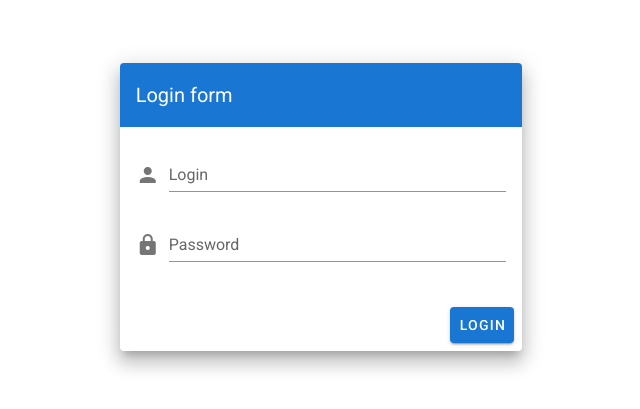
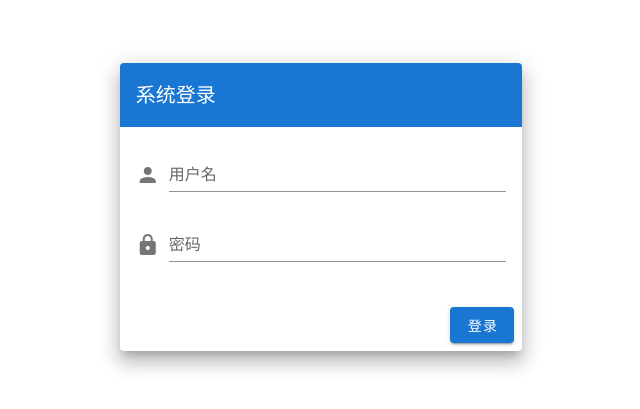
Before and after one commit to SNNU-CS/ExpenseClaimAutomationSystem, a Vue app in the folder miaomiao/: page /login#/main in a window 1280 px wide. Shown: the part 193-602 px from the top of the page, without its empty margins (319-959 px from the left). Built offline with nearby package versions, Linux system fonts and the light colour scheme.

Commit message:
feat: 🎸 login frotend

```diff
--- a/miaomiao/src/utils/request.js
+++ b/miaomiao/src/utils/request.js
@@ -1,6 +1,6 @@
 import axios from 'axios'
 import router from '../router'
-
+import { Message } from 'element-ui'
 const api = axios.create({
     baseURL: '/api',
     timeout: 3000,
@@ -10,11 +10,9 @@ const api = axios.create({
 
 // request
 api.interceptors.request.use((config) => {
-    console.log(config.headers)
-    // if (config.method === 'get') {
-    //     config.headers.token = localStorage.token;
-    //     // config.headers['X-Token'] = getToken()
-    // }
+    if (localStorage.Token != undefined) {
+        config.headers['Authorization'] = 'Bearer' + ' ' + localStorage.Token
+    }
     return config;
 }, (error) => {
     return Promise.reject(error);
@@ -22,20 +20,33 @@ api.interceptors.request.use((config) => {
 
 //返回状态判断
 api.interceptors.response.use(res => {
-    console.log('123');
-    // if (!res.data.status && res.data.status !== 0) {
-    //     return Promise.reject(res);
-    // }
-    return res;
+    if (res.data.status === 1000) {
+        Message({
+            message: '发生未知错误,请稍后再试!',
+            type: 'error'
+        })
+    }
+    return res.data;
 }, error => {
-    localStorage.username = '';
-    localStorage.token = "";
-    // router.replace({
-    //     path: 'login',
-    //     query: { redirect: router.currentRoute.fullPath }
-    // });
-    // message
-    console.log(error.response);
-    return Promise.reject(error);
+    if (error.response.status === 401) {
+        localStorage.clear();
+        Message({
+            message: '当前用户没有登录!',
+            type: 'error'
+        })
+        // router.replace({
+        //     path: 'login',
+        //     query: { redirect: router.currentRoute.fullPath }
+        // });
+    }
+    else if (error.response.status === 500) {
+        Message({
+            message: '服务器内部错误!',
+            type: 'error'
+        })
+    }
+    else {
+        return Promise.reject(error);
+    }
 });
 export default api
--- a/miaomiao/src/views/Login.vue
+++ b/miaomiao/src/views/Login.vue
@@ -6,17 +6,22 @@
           <v-col cols="12" sm="8" md="4">
             <v-card class="elevation-12">
               <v-toolbar color="primary" dark flat>
-                <v-toolbar-title>Login form</v-toolbar-title>
+                <v-toolbar-title>系统登录</v-toolbar-title>
                 <v-spacer />
               </v-toolbar>
               <v-card-text>
                 <v-form>
-                  <v-text-field label="Login" name="login" prepend-icon="mdi-account" type="text" />
+                  <v-text-field
+                    label="用户名"
+                    v-model="username"
+                    :rules="nameRules"
+                    prepend-icon="mdi-account"
+                    type="text"
+                  />
 
                   <v-text-field
-                    id="password"
-                    label="Password"
-                    name="password"
+                    v-model="password"
+                    label="密码"
                     prepend-icon="mdi-lock"
                     type="password"
                   />
@@ -24,7 +29,7 @@
               </v-card-text>
               <v-card-actions>
                 <v-spacer />
-                <v-btn color="primary">Login</v-btn>
+                <v-btn @click="login()" color="primary">登录</v-btn>
               </v-card-actions>
             </v-card>
           </v-col>
@@ -35,5 +40,37 @@
 </template>
 
 <script>
-export default {};
+import api from "../api/auth";
+import router from "../router";
+export default {
+  name: "Login",
+  data: () => ({
+    username: "",
+    password: "",
+    nameRules: [
+      v => !!v || "用户名是必填项",
+      v => (v && v.length <= 10) || "用户名长度不能超过10字符"
+    ]
+  }),
+  methods: {
+    login() {
+      let self = this;
+      let parms = {
+        username: this.username,
+        password: this.password
+      };
+      api.Login(parms).then(function(response) {
+        if (response.status === 200) {
+          let result = response.result;
+          localStorage.Token = result.token;
+          localStorage.username = result.username;
+          self.$message.success("登录成功!欢迎回来," + result.username + "!");
+          router.push("main");
+        } else if (response.status === 1003) {
+          self.$message.error("用户名/密码错误,请重新输入!");
+        }
+      });
+    }
+  }
+};
 </script>
--- a/miaomiao/vue.config.js
+++ b/miaomiao/vue.config.js
@@ -2,7 +2,7 @@ module.exports = {
   devServer: {
     proxy: {
       "/api": {
-        target: "http://127.0.0.1:8001"
+        target: "http://127.0.0.1:8000"
       }
     },
     disableHostCheck: true
```
Also changed, not shown: 2 other files (tests, documents, lock files or other folders).
